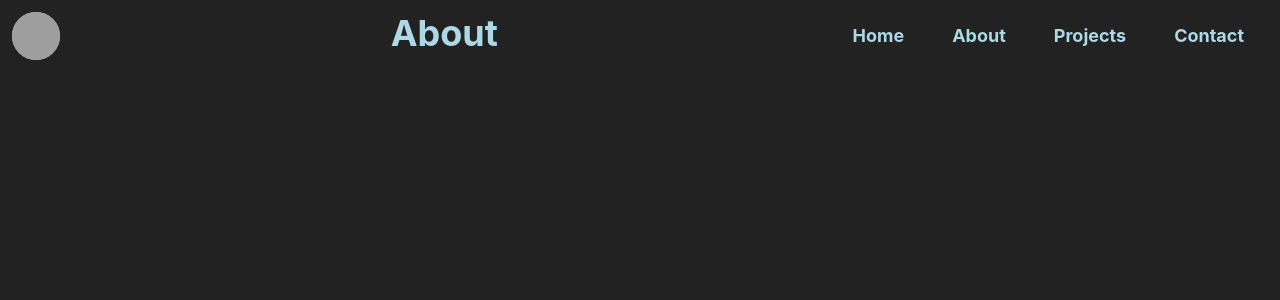
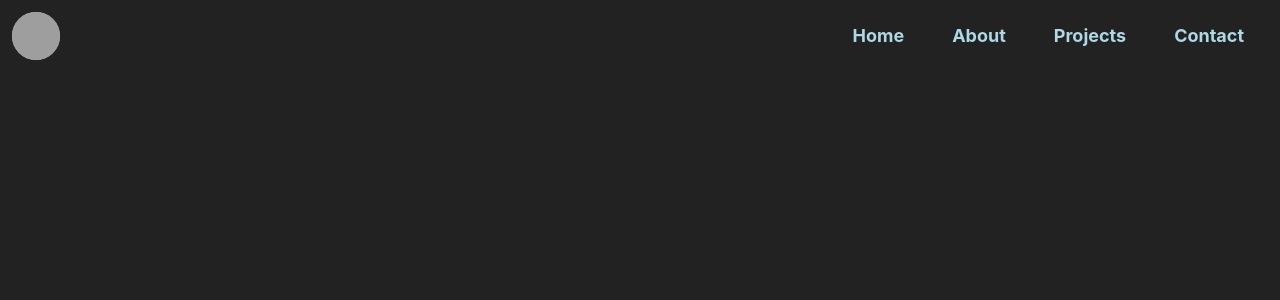
Before and after one commit to GalliWare/react-profile-website, a Next.js app: page /about in a window 1280 px wide. Shown: the top 300 px of the page. Built offline with nearby package versions, Linux system fonts and the light colour scheme; grey boxes are pictures that could not be loaded.

Commit message:
Found bug with using windows, commented out for now and added jira issue to find another way.

```diff
--- a/src/components/Header.tsx
+++ b/src/components/Header.tsx
@@ -26,11 +26,16 @@ function Header() {
     )
   }
 
-  let heading = () => {
-    let lowerCaseHeading = window.location.pathname.split("/")[1]
-    let firstLetterUpperCaseHeading = lowerCaseHeading.replace(lowerCaseHeading[0], lowerCaseHeading[0].toUpperCase())
-    return firstLetterUpperCaseHeading
-  }
+  // TODO: [REACTPS-3] Find a different way to display the Heading in the header as this function breaks on refresh, as the window is not definded yet so next error's out
+  // let heading = () => {
+  //   console.log(Window)
+  //   let lowerCaseHeading = window.location.pathname.split("/")[1]
+  //   console.log(lowerCaseHeading)
+  //   if (lowerCaseHeading) {
+  //     let firstLetterUpperCaseHeading = lowerCaseHeading.replace(lowerCaseHeading[0], lowerCaseHeading[0].toUpperCase())
+  //     return firstLetterUpperCaseHeading
+  //   }
+  // }
 
   return (
     <ChakraProvider>
@@ -47,7 +52,7 @@ function Header() {
         </Avatar>
         <Spacer />
         <Heading color="lightblue">
-          {heading()}
+          {/* {heading()} */}
         </Heading>
         <Spacer />
         <Box
```
